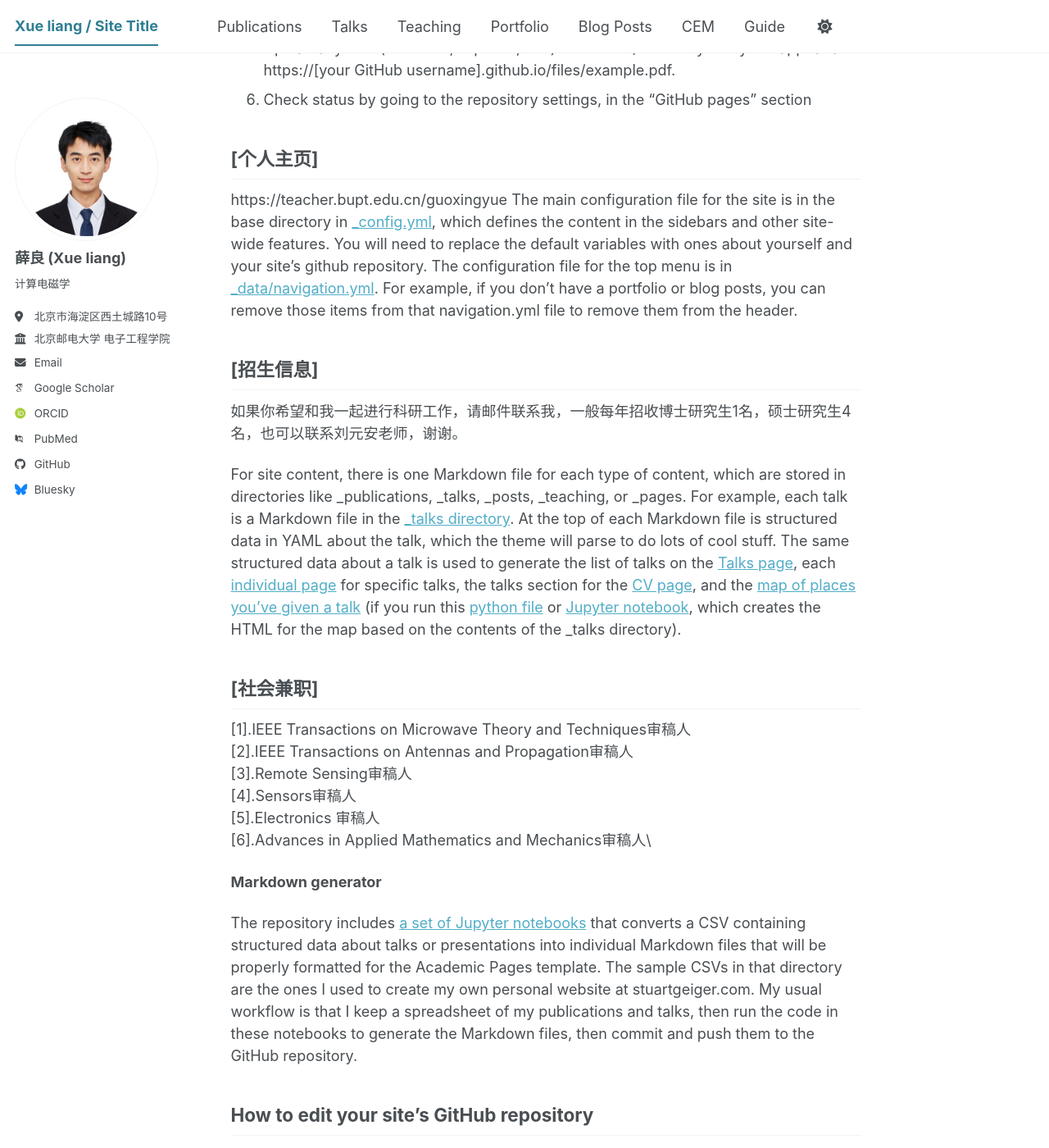
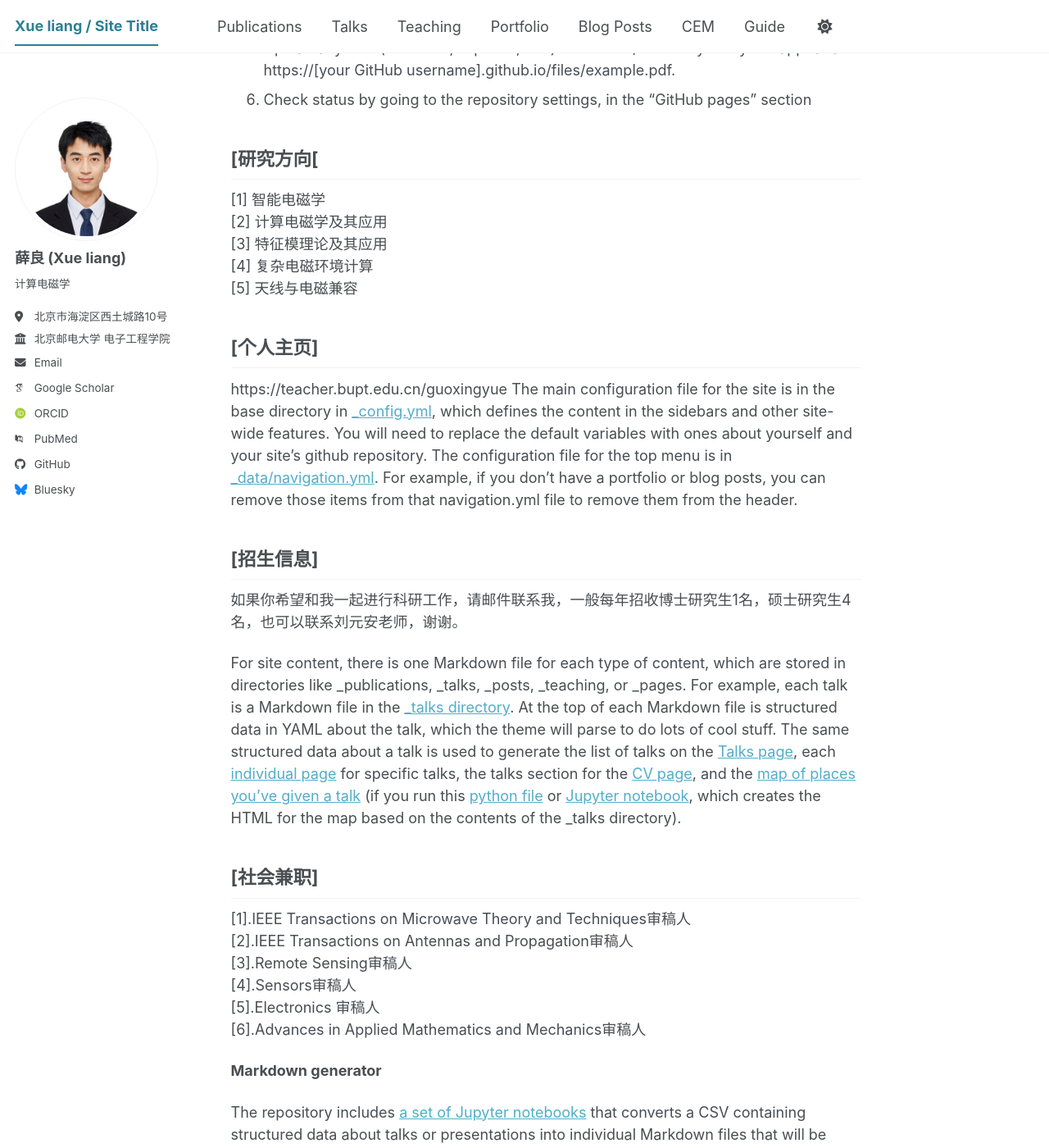
Before and after one commit to TsingHuaGo/xueliang.github.io, a Jekyll site: the page built from _pages/about.md, in a window 1280 px wide and 1400 px high, scrolled down 1775 px. Shown: the whole window at 82% size. Built offline with Jekyll 4.4.1, drawn with Linux system fonts in a browser that asks for light colours; some web fonts are replaced; a script bundle is joined from its source files by our own code; library files that are not in the unit come from our copies.

Commit message:
Update about.md

```diff
--- a/_pages/about.md
+++ b/_pages/about.md
@@ -47,6 +47,14 @@ For those users that need more advanced functionality, the template also support
 1. Upload any files (like PDFs, .zip files, etc.) to the files/ directory. They will appear at https://[your GitHub username].github.io/files/example.pdf.
 1. Check status by going to the repository settings, in the "GitHub pages" section
 
+[研究方向[
+------
+[1] 智能电磁学\
+[2] 计算电磁学及其应用\
+[3] 特征模理论及其应用\
+[4] 复杂电磁环境计算\
+[5] 天线与电磁兼容
+
 [个人主页]
 ------
 https://teacher.bupt.edu.cn/guoxingyue
@@ -65,7 +73,7 @@ For site content, there is one Markdown file for each type of content, which are
 [3].Remote Sensing审稿人\
 [4].Sensors审稿人\
 [5].Electronics 审稿人\
-[6].Advances in Applied Mathematics and Mechanics审稿人\
+[6].Advances in Applied Mathematics and Mechanics审稿人
 
 
 
```
